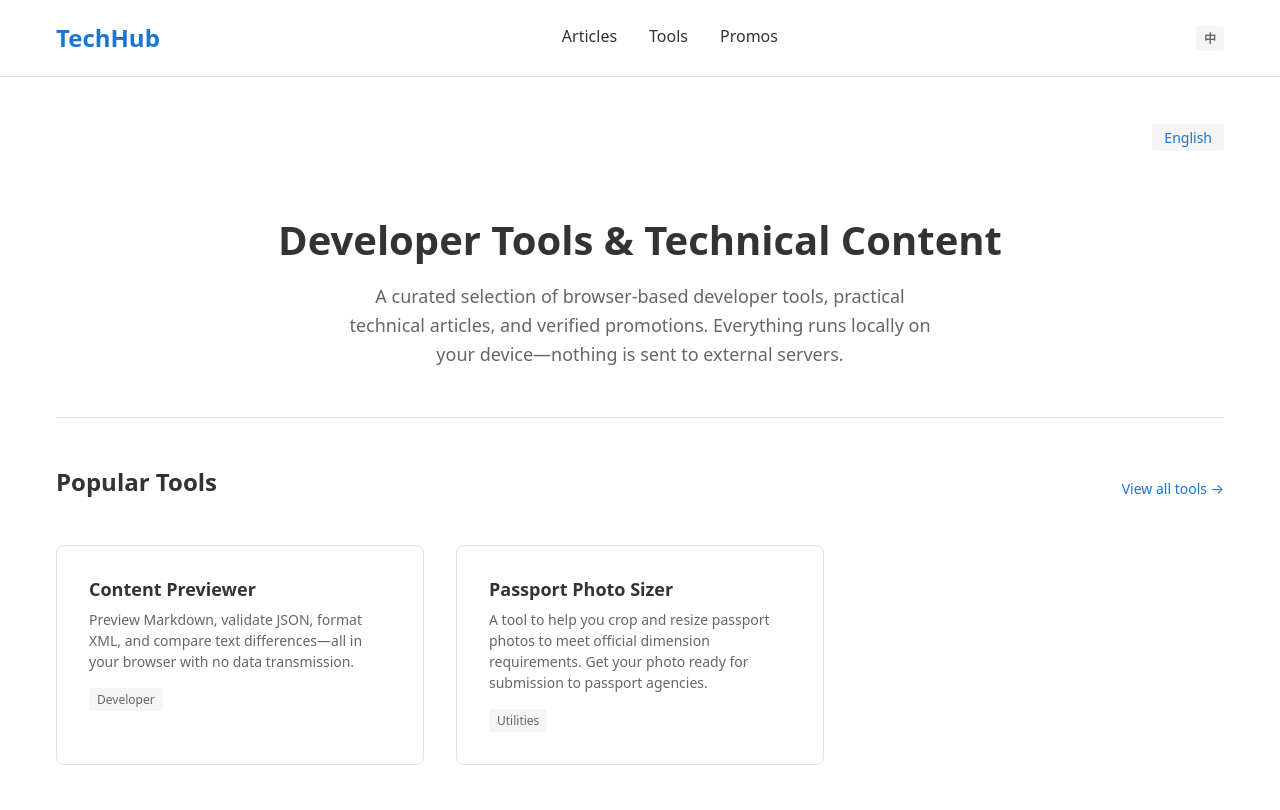
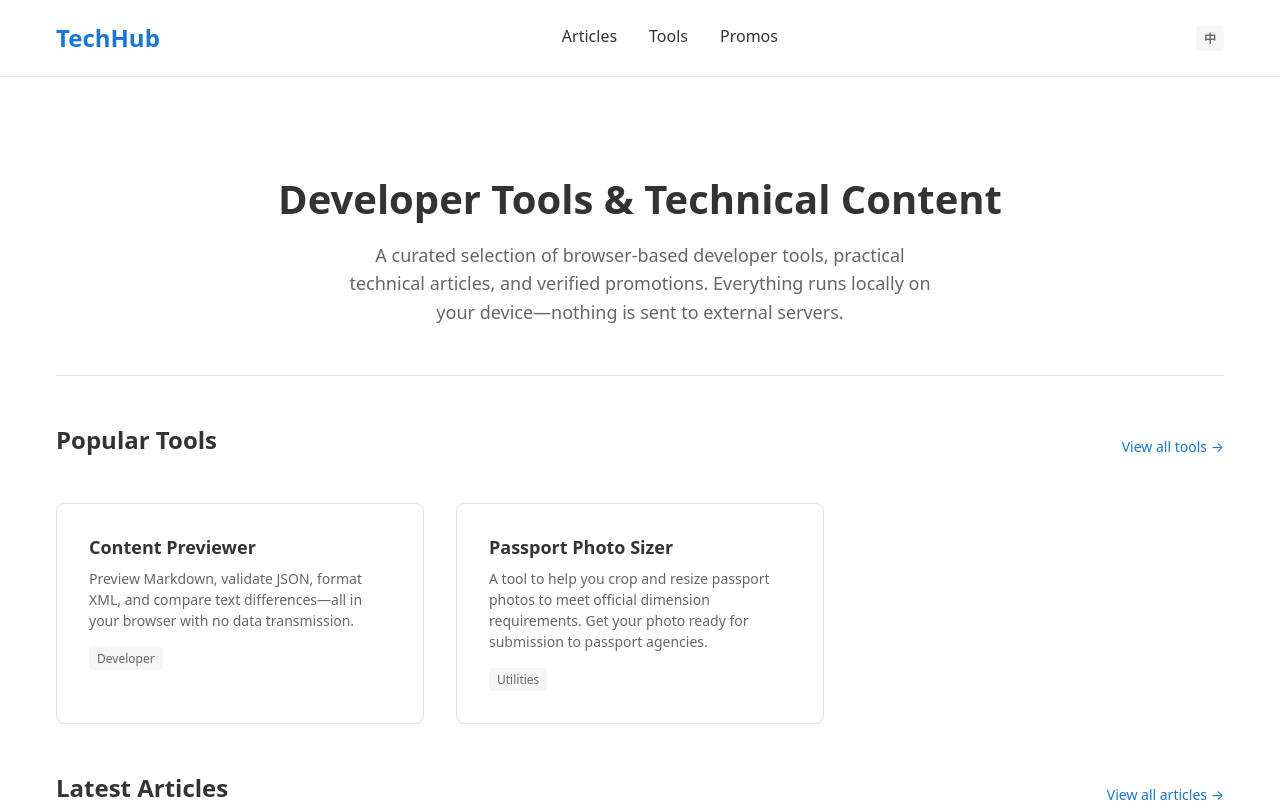
Before and after one commit to xipeter/xipeter.github.io, an Astro site: page /en in a window 1280 px wide. Shown: the top 810 px of the page. Built offline with nearby package versions, Linux system fonts and the light colour scheme; Astro itself is replaced by a stand-in of ours.

Commit message:
Fix language switcher - remove duplicate from localized pages
- Remove duplicate lang-switch from [lang]/index.astro body
- Now each page has only one lang switcher in header
- Root / uses / for logo
- Locale pages use locale path for logo
- Lang switcher correctly shows EN on ZH pages and 中 on EN pages

```diff
--- a/src/pages/[lang]/index.astro
+++ b/src/pages/[lang]/index.astro
@@ -39,11 +39,6 @@ const featuredPromos = promos
   pageType="homepage"
   locale={lang}
 >
-  <!-- Language Switcher -->
-  <div class="lang-switch">
-    <a href={getLocalizedPath('/', alternateLocale)} class="lang-btn">{alternateLocale === 'en' ? '中文' : 'English'}</a>
-  </div>
-
   <!-- Hero Section -->
   <section class="hero">
     <h1>{t.home.heroTitle}</h1>
```
